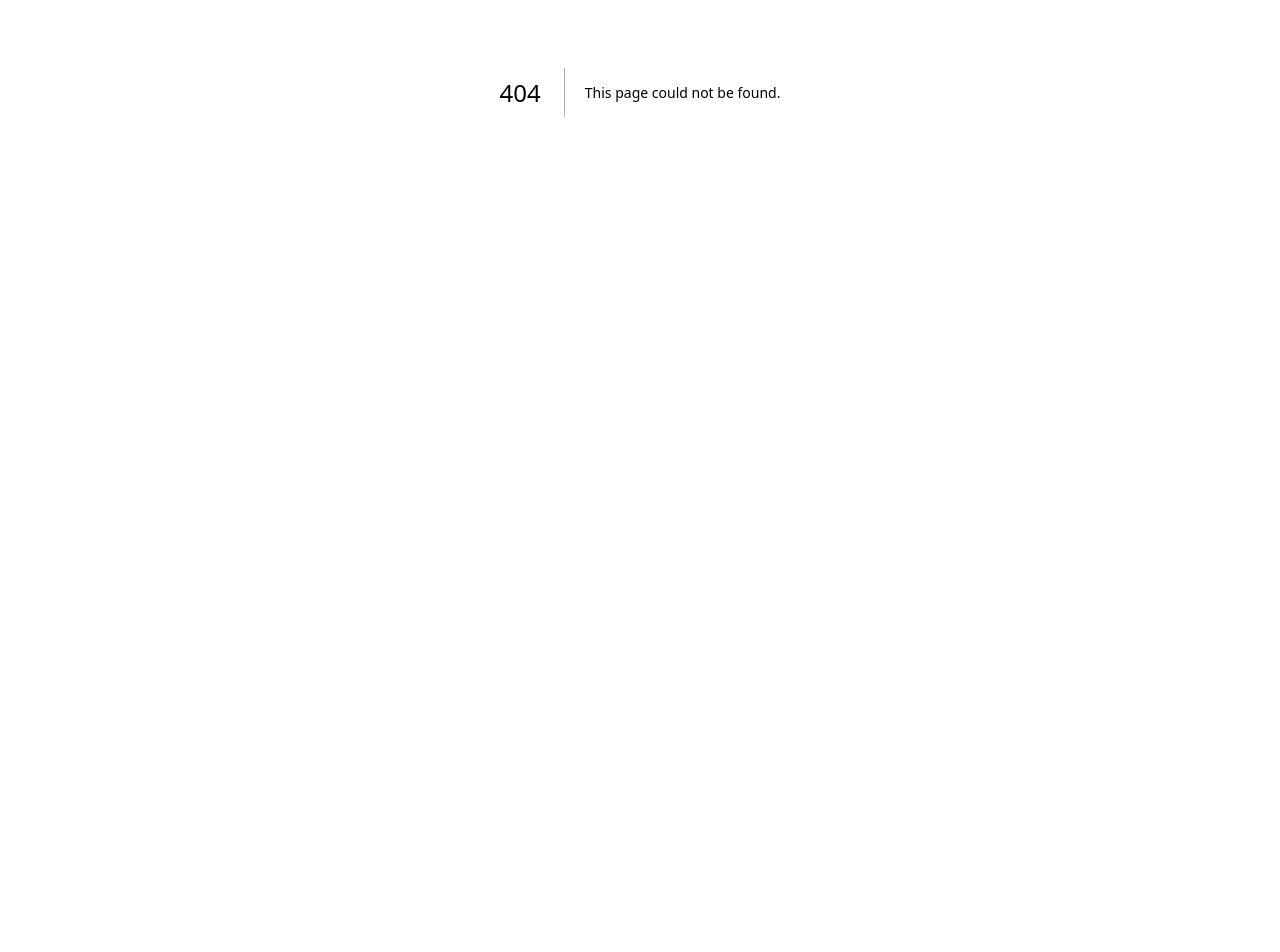
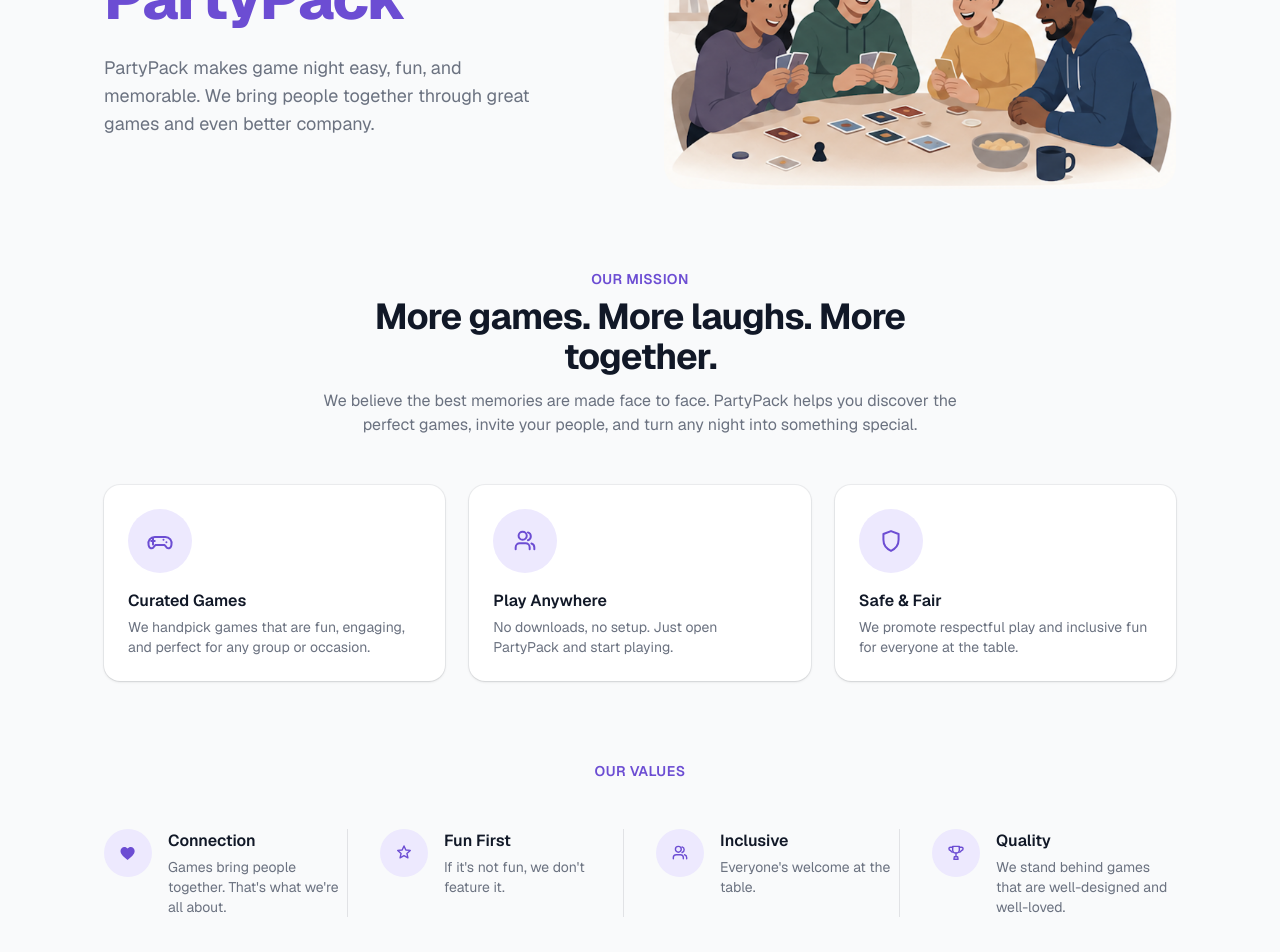
Before and after one commit to DoodleHub/party-pack, a Next.js app: page /about in a window 1280 px wide. Before the commit this address had no page. Shown: the part 308-1260 px from the top of the page. Before the commit the page ends 800 px from the top, so only its background shows below. Built offline with nearby package versions, Linux system fonts and the light colour scheme.

Commit message:
feat: about page

```diff
--- /dev/null
+++ b/app/about/page.tsx
@@ -0,0 +1,19 @@
+import { Header } from "@/components/Header";
+import { AboutHero } from "@/components/AboutHero";
+import { AboutMission } from "@/components/AboutMission";
+import { AboutValues } from "@/components/AboutValues";
+import { AboutCta } from "@/components/AboutCta";
+
+export default function About() {
+  return (
+    <div className="flex flex-1 flex-col bg-surface font-sans">
+      <Header />
+      <main className="flex flex-1 flex-col">
+        <AboutHero />
+        <AboutMission />
+        <AboutValues />
+        <AboutCta />
+      </main>
+    </div>
+  );
+}
--- /dev/null
+++ b/components/AboutCta.tsx
@@ -0,0 +1,47 @@
+import Image from "next/image";
+import Link from "next/link";
+import { Button } from "@/components/ui/Button";
+import { PlusIcon } from "@/components/ui/Icon";
+import footerImage from "@/public/how-it-works/footer.png";
+
+export function AboutCta() {
+  return (
+    <section className="mx-auto w-full max-w-6xl px-6 pb-24 sm:px-10">
+      <div className="grid items-center gap-10 rounded-3xl bg-primary-tint p-8 sm:p-12 lg:grid-cols-2">
+        <div className="flex flex-col gap-4">
+          <h2 className="text-3xl font-bold leading-tight tracking-tight text-ink sm:text-4xl">
+            Ready for your
+            <br />
+            <span className="text-primary">next game night?</span>
+          </h2>
+          <p className="max-w-md text-muted">
+            Gather your friends, pick a game, and make some memories.
+          </p>
+
+          <div className="flex flex-wrap items-center gap-4 pt-2">
+            <Link href="/games">
+              <Button variant="primary" size="lg">
+                Browse Games
+              </Button>
+            </Link>
+            <Link href="/rooms/new">
+              <Button variant="outline" size="lg">
+                <PlusIcon className="h-4 w-4" />
+                Create Room
+              </Button>
+            </Link>
+          </div>
+        </div>
+
+        <div className="overflow-hidden rounded-3xl bg-surface">
+          <Image
+            src={footerImage}
+            alt="Four friends high-fiving over a table full of cards, snacks, and drinks"
+            className="h-full w-full object-cover"
+            sizes="(min-width: 1024px) 50vw, 100vw"
+          />
+        </div>
+      </div>
+    </section>
+  );
+}
--- /dev/null
+++ b/components/AboutHero.tsx
@@ -0,0 +1,30 @@
+import Image from "next/image";
+import heroImage from "@/public/games/home-hero.png";
+
+export function AboutHero() {
+  return (
+    <section className="mx-auto grid w-full max-w-6xl gap-12 px-6 py-16 sm:px-10 lg:grid-cols-2 lg:items-center lg:py-20">
+      <div className="flex flex-col gap-6">
+        <h1 className="text-5xl font-extrabold leading-[1.05] tracking-tight text-ink sm:text-6xl">
+          About
+          <br />
+          <span className="text-primary">PartyPack</span>
+        </h1>
+        <p className="max-w-md text-lg text-muted">
+          PartyPack makes game night easy, fun, and memorable. We bring people together through
+          great games and even better company.
+        </p>
+      </div>
+
+      <div className="overflow-hidden rounded-3xl bg-surface-alt">
+        <Image
+          src={heroImage}
+          alt="Four friends laughing and playing a card game together at a table"
+          className="h-full w-full object-cover"
+          sizes="(min-width: 1024px) 50vw, 100vw"
+          preload
+        />
+      </div>
+    </section>
+  );
+}
--- /dev/null
+++ b/components/AboutMission.tsx
@@ -0,0 +1,58 @@
+import { ComponentType, SVGProps } from "react";
+import { ControllerIcon, ShieldIcon, UsersIcon } from "@/components/ui/Icon";
+
+interface MissionPoint {
+  icon: ComponentType<SVGProps<SVGSVGElement>>;
+  title: string;
+  description: string;
+}
+
+const points: MissionPoint[] = [
+  {
+    icon: ControllerIcon,
+    title: "Curated Games",
+    description: "We handpick games that are fun, engaging, and perfect for any group or occasion.",
+  },
+  {
+    icon: UsersIcon,
+    title: "Play Anywhere",
+    description: "No downloads, no setup. Just open PartyPack and start playing.",
+  },
+  {
+    icon: ShieldIcon,
+    title: "Safe & Fair",
+    description: "We promote respectful play and inclusive fun for everyone at the table.",
+  },
+];
+
+export function AboutMission() {
+  return (
+    <section className="mx-auto w-full max-w-6xl px-6 pb-20 sm:px-10">
+      <div className="mx-auto mb-12 max-w-2xl text-center">
+        <p className="text-sm font-semibold uppercase tracking-wide text-primary">Our Mission</p>
+        <h2 className="mt-2 text-3xl font-bold tracking-tight text-ink sm:text-4xl">
+          More games. More laughs. More together.
+        </h2>
+        <p className="mt-3 text-muted">
+          We believe the best memories are made face to face. PartyPack helps you discover the
+          perfect games, invite your people, and turn any night into something special.
+        </p>
+      </div>
+
+      <div className="grid gap-6 sm:grid-cols-3">
+        {points.map(({ icon: Icon, title, description }) => (
+          <div
+            key={title}
+            className="rounded-2xl bg-card p-6 shadow-sm ring-1 ring-card-foreground/5"
+          >
+            <div className="flex h-16 w-16 items-center justify-center rounded-full bg-primary-tint">
+              <Icon className="h-7 w-7 text-primary" />
+            </div>
+            <h3 className="mt-4 text-base font-semibold text-card-foreground">{title}</h3>
+            <p className="mt-1 text-sm text-card-muted">{description}</p>
+          </div>
+        ))}
+      </div>
+    </section>
+  );
+}
--- /dev/null
+++ b/components/AboutValues.tsx
@@ -0,0 +1,58 @@
+import { ComponentType, SVGProps } from "react";
+import { HeartIcon, StarIcon, TrophyIcon, UsersIcon } from "@/components/ui/Icon";
+
+interface Value {
+  icon: ComponentType<SVGProps<SVGSVGElement>>;
+  title: string;
+  description: string;
+}
+
+const values: Value[] = [
+  {
+    icon: HeartIcon,
+    title: "Connection",
+    description: "Games bring people together. That's what we're all about.",
+  },
+  {
+    icon: StarIcon,
+    title: "Fun First",
+    description: "If it's not fun, we don't feature it.",
+  },
+  {
+    icon: UsersIcon,
+    title: "Inclusive",
+    description: "Everyone's welcome at the table.",
+  },
+  {
+    icon: TrophyIcon,
+    title: "Quality",
+    description: "We stand behind games that are well-designed and well-loved.",
+  },
+];
+
+export function AboutValues() {
+  return (
+    <section className="mx-auto w-full max-w-6xl px-6 pb-20 sm:px-10">
+      <div className="mx-auto mb-12 max-w-2xl text-center">
+        <p className="text-sm font-semibold uppercase tracking-wide text-primary">Our Values</p>
+      </div>
+
+      <div className="grid gap-x-8 gap-y-0 divide-y divide-ink/10 sm:grid-cols-2 sm:gap-y-8 sm:divide-y-0 lg:mx-auto lg:w-fit lg:grid-cols-4 lg:divide-x">
+        {values.map(({ icon: Icon, title, description }) => (
+          <div
+            key={title}
+            className={`flex items-start gap-4 py-4 first:pt-0 last:pb-0 sm:py-0`}
+          >
+            <div className="flex h-12 w-12 shrink-0 items-center justify-center rounded-full bg-primary-tint">
+              <Icon className="h-5 w-5 text-primary" />
+            </div>
+            <div>
+              <h3 className="text-base font-semibold text-ink">{title}</h3>
+              <p className="mt-1 text-sm text-muted">{description}</p>
+            </div>
+          </div>
+        ))}
+      </div>
+    </section>
+  );
+}
--- a/components/HowItWorksSteps.tsx
+++ b/components/HowItWorksSteps.tsx
@@ -37,10 +37,6 @@ const steps: Step[] = [
   },
 ];
 
-function stepImageAspectRatio(image: StaticImageData) {
-  return `${image.width} / ${image.height}`;
-}
-
 export function HowItWorksSteps() {
   return (
     <section className="mx-auto w-full max-w-6xl px-6 pb-16 sm:px-10">
@@ -62,15 +58,12 @@ export function HowItWorksSteps() {
                 {step.number}
               </span>
               <div className="flex items-center gap-4">
-                <div
-                  className="w-36 shrink-0 overflow-hidden rounded-xl"
-                  style={{ aspectRatio: stepImageAspectRatio(step.image) }}
-                >
+                <div className="aspect-square w-24 shrink-0 overflow-hidden rounded-xl sm:w-36">
                   <Image
                     src={step.image}
                     alt={step.alt}
-                    className="h-full w-full object-cover"
-                    sizes="144px"
+                    className="h-full w-full object-contain"
+                    sizes="(min-width: 640px) 144px, 96px"
                   />
                 </div>
                 <div>
--- a/components/ui/Icon.tsx
+++ b/components/ui/Icon.tsx
@@ -82,3 +82,70 @@ export function PlusIcon(props: SVGProps<SVGSVGElement>) {
     </svg>
   );
 }
+
+export function ShieldIcon(props: SVGProps<SVGSVGElement>) {
+  return (
+    <svg viewBox="0 0 24 24" fill="none" xmlns="http://www.w3.org/2000/svg" {...props}>
+      <path
+        d="M12 3.5 18.5 6v5c0 4.5-2.9 7.8-6.5 9.5-3.6-1.7-6.5-5-6.5-9.5V6L12 3.5Z"
+        stroke="currentColor"
+        strokeWidth="1.7"
+        strokeLinecap="round"
+        strokeLinejoin="round"
+      />
+    </svg>
+  );
+}
+
+export function HeartIcon(props: SVGProps<SVGSVGElement>) {
+  return (
+    <svg viewBox="0 0 24 24" fill="none" xmlns="http://www.w3.org/2000/svg" {...props}>
+      <path
+        d="M12 20.25c-.3 0-.59-.1-.83-.28C7.4 17.2 3 13.4 3 9.5 3 6.9 5.1 4.8 7.7 4.8c1.5 0 2.9.7 3.8 1.9.9-1.2 2.3-1.9 3.8-1.9 2.6 0 4.7 2.1 4.7 4.7 0 3.9-4.4 7.7-8.17 10.47-.24.18-.53.28-.83.28Z"
+        fill="currentColor"
+      />
+    </svg>
+  );
+}
+
+export function StarIcon(props: SVGProps<SVGSVGElement>) {
+  return (
+    <svg viewBox="0 0 24 24" fill="none" xmlns="http://www.w3.org/2000/svg" {...props}>
+      <path
+        d="m12 3.5 2.2 4.9 5.3.5-4 3.6 1.2 5.3L12 15.2l-4.7 2.6 1.2-5.3-4-3.6 5.3-.5L12 3.5Z"
+        stroke="currentColor"
+        strokeWidth="1.7"
+        strokeLinecap="round"
+        strokeLinejoin="round"
+      />
+    </svg>
+  );
+}
+
+export function TrophyIcon(props: SVGProps<SVGSVGElement>) {
+  return (
+    <svg viewBox="0 0 24 24" fill="none" xmlns="http://www.w3.org/2000/svg" {...props}>
+      <path
+        d="M8 4h8v4a4 4 0 0 1-8 0V4Z"
+        stroke="currentColor"
+        strokeWidth="1.7"
+        strokeLinecap="round"
+        strokeLinejoin="round"
+      />
+      <path
+        d="M8 5H5.5a2 2 0 0 0 0 4c.4.9 1.1 1.6 2 2.1M16 5h2.5a2 2 0 0 1 0 4c-.4.9-1.1 1.6-2 2.1"
+        stroke="currentColor"
+        strokeWidth="1.7"
+        strokeLinecap="round"
+        strokeLinejoin="round"
+      />
+      <path
+        d="M12 12v3.5M9.5 19.5h5l-.5-3h-4l-.5 3Z"
+        stroke="currentColor"
+        strokeWidth="1.7"
+        strokeLinecap="round"
+        strokeLinejoin="round"
+      />
+    </svg>
+  );
+}
```
